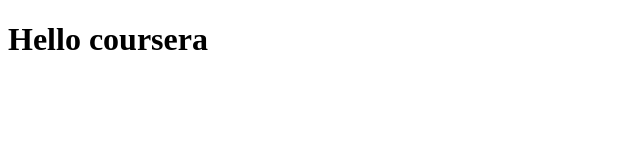
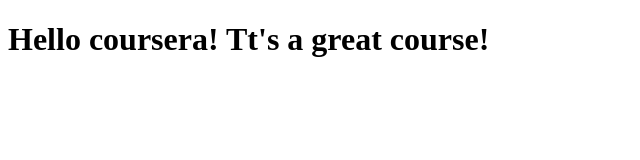
Before and after one commit to miriam24/coursera-test, a plain HTML site: page site/index.html in a window 1280 px wide. Shown: the whole page, without its empty margins (0-640 px from the left). Drawn offline with Linux system fonts and the light colour scheme.

Commit message:
Small addition to our page content.

```diff
--- a/site/index.html
+++ b/site/index.html
@@ -4,6 +4,6 @@
 	<title>Hello coursera!</title>
 </head>
 <body>
-<h1>Hello coursera</h1>
+<h1>Hello coursera! Tt's a great course!</h1>
 </body>
 </html>
```
